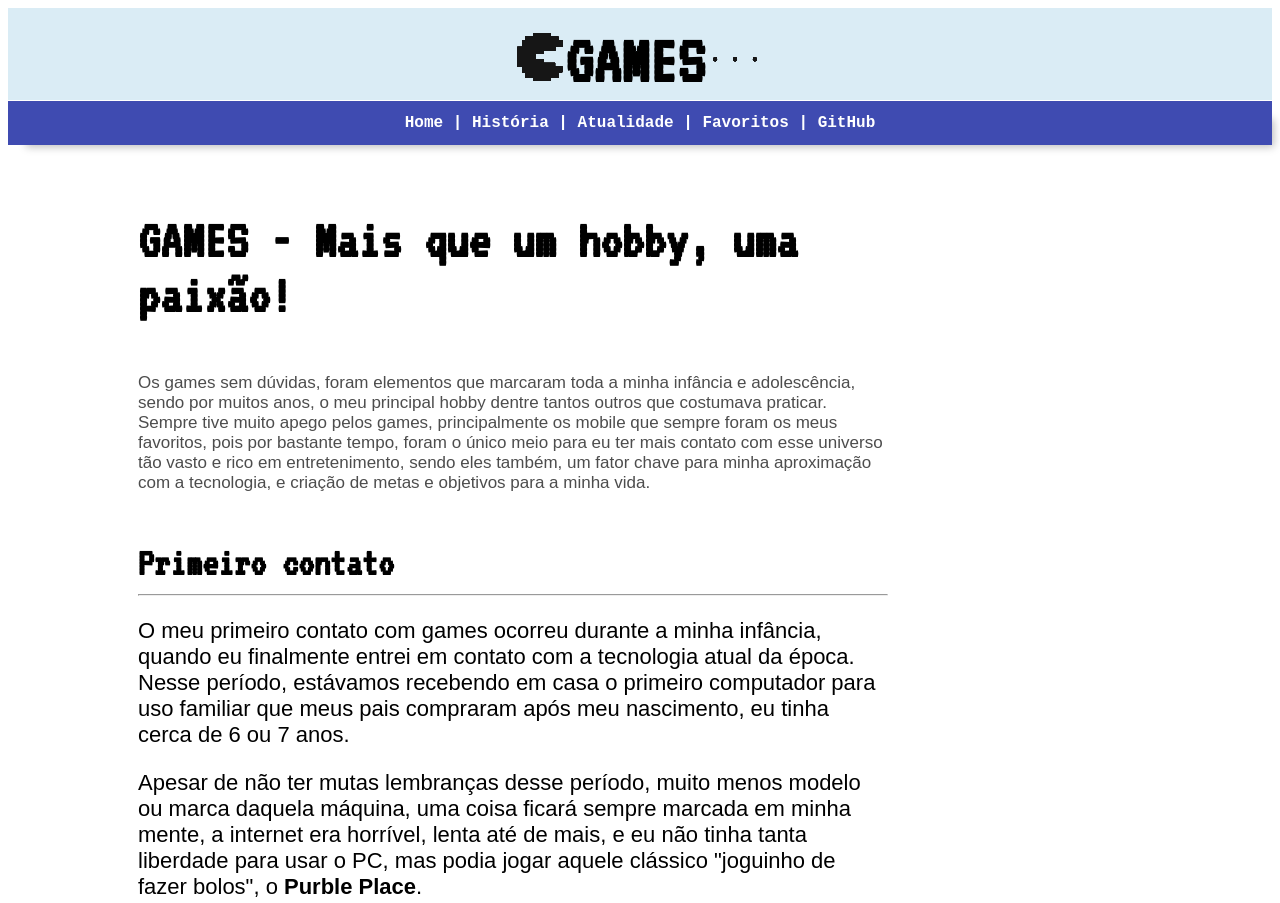
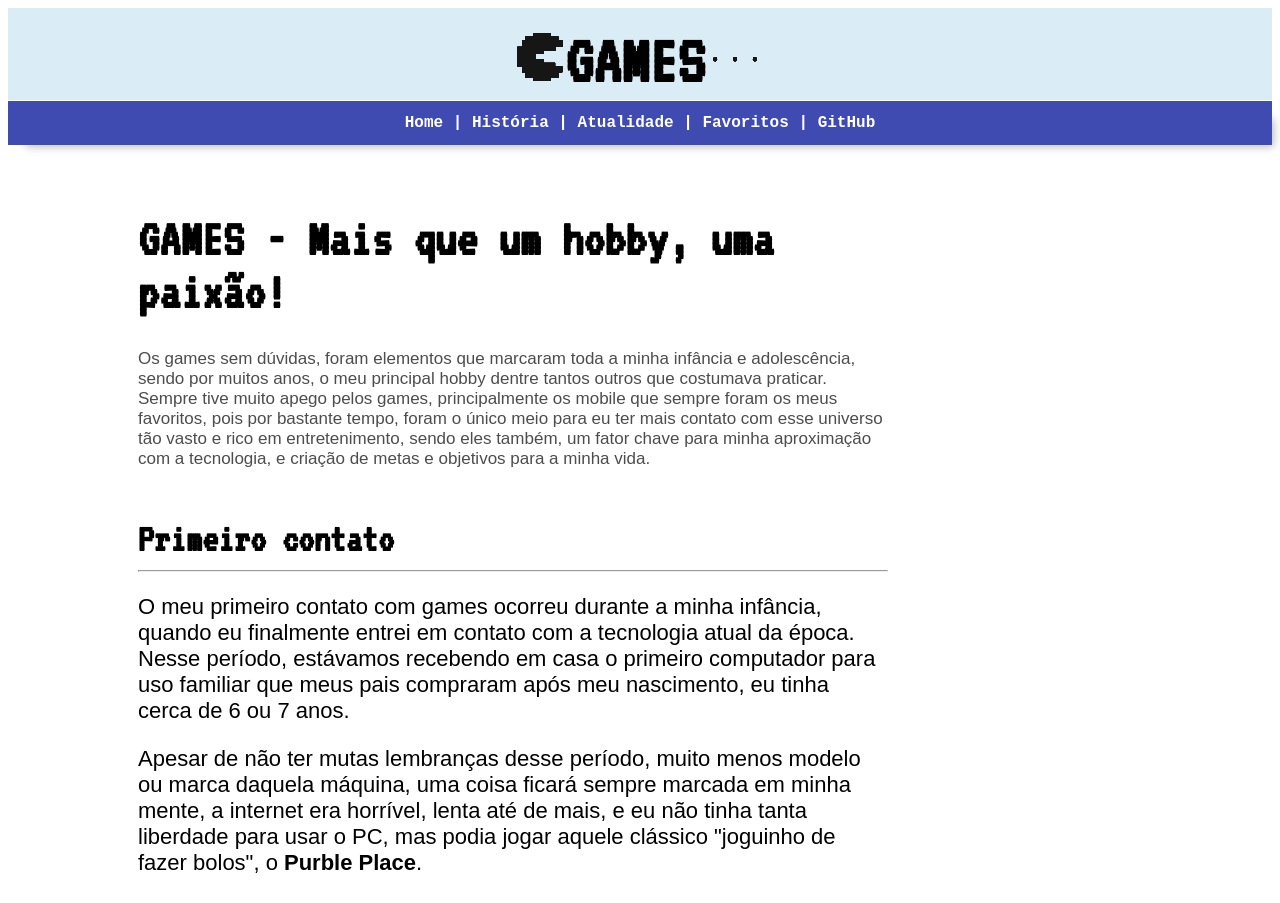
Before and after one commit to joaopaulo79/hobby, a plain HTML site: page index.html in a window 1280 px wide. Shown: the top 903 px of the page. Drawn offline with Linux system fonts and the light colour scheme; a web font is replaced by a local one.

Commit message:
Acerta margem do Parágrafo 1

```diff
--- a/style.css
+++ b/style.css
@@ -111,13 +111,13 @@ iframe {
 #first--title {
     margin: 50px 0 0 0;
     font-family: 'VT323', monospace;
-    font-size: 55px;
+    font-size: 53px;
 }
 
 #first--paragraph {
     font-size: 17px;
     color: #4d4d4d;
-    margin: 50px 0 0 0;
+    margin: 30px 0 0 0;
 }
 
 #img--icon {
```
